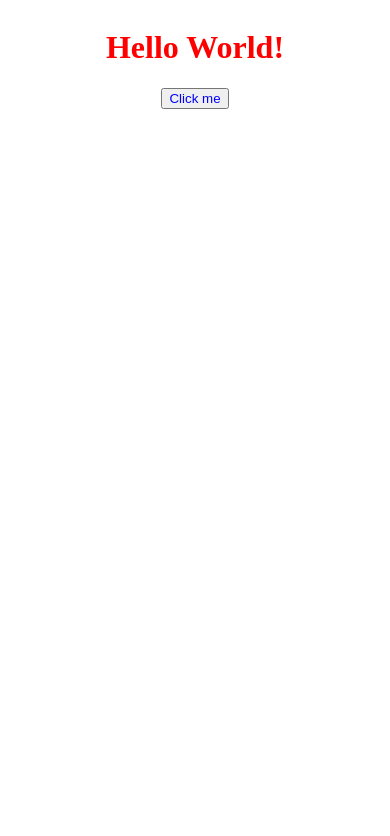
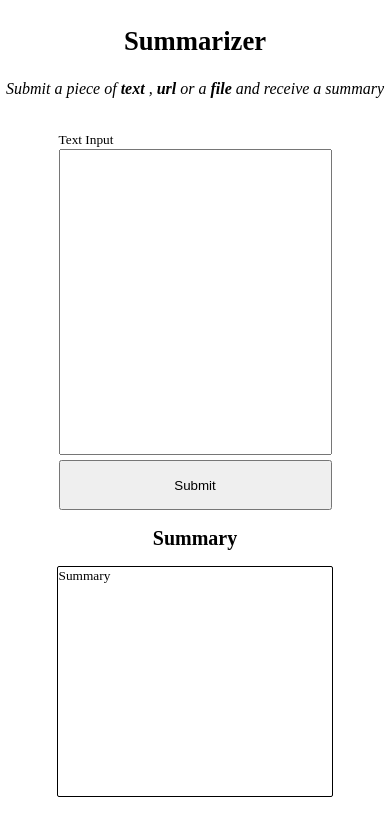
Before and after one commit to liammcintosh97/npl-evaluator, a website: page src/client/views/index.html in a window 390 px wide. Drawn offline with nearby package versions, Linux system fonts and the light colour scheme; files that its build step writes are made by us from their sources.

Commit message:
CSS Layout and Logic
Created  a basic CSS layout and logic for selecting the type of data you want to submit to the API.

```diff
--- a/src/client/js/clickMe.js
+++ /dev/null
@@ -1,4 +0,0 @@
-
-export function click(){
-  alert("You clicked me!");
-}
--- /dev/null
+++ b/src/client/styles/form.scss
@@ -0,0 +1,26 @@
+form{
+  display: flex;
+  flex-direction: column;
+
+  div{
+    display: flex;
+    flex-direction: column;
+
+    input{
+      margin: 0.1em 0 0.4em 0;
+    }
+
+    textarea {
+      margin: 0.1em 0 0.4em 0;
+      resize: none;
+    }
+  }
+
+  #submit-button{
+    height: 50px
+  }
+
+  #url.type-input-container,#file.type-input-container{
+    display: none;
+  }
+}
--- /dev/null
+++ b/src/client/styles/header.scss
@@ -0,0 +1,25 @@
+header{
+  padding: 0.4em 0 0.4em 0;
+
+  h1,.sub-heading{
+    margin: 0.4em 0 0.4em 0;
+  }
+
+  .sub-heading{
+    display: flex;
+    align-items: center;
+    font-style: italic;
+    font-size: 16px;
+    height: 30px;
+  }
+
+  .type-selector{
+    display: inline-block;
+    font-weight: bold;
+    margin: 0 0.25em 0 0.25em;
+
+    &:hover{
+      font-size: 120%;
+    }
+  }
+}
--- /dev/null
+++ b/src/client/styles/main.scss
@@ -0,0 +1,45 @@
+@import "form.scss";
+@import "header.scss";
+@import "summary.scss";
+
+body{
+  display:grid;
+  grid-template-columns: 1fr;
+  grid-template-rows: 15vh 80vh 5vh;
+  grid-template-areas:
+  "hd"
+  "mn"
+  "ft";
+  width: 100vw;
+  height: 100vh;
+  margin: 0px;
+  padding: 0px;
+}
+
+header{
+  grid-area: hd;
+  display: flex;
+  flex-direction: column;
+  justify-content: center;
+  align-items: center;
+}
+
+main{
+  display: flex;
+  grid-area: mn;
+  justify-content: center;
+}
+
+.summarizer{
+  display: flex;
+  flex-direction: column;
+  width: 70vw;
+  margin: 5px;
+  max-width: 1000px;
+}
+
+@media screen and (max-width: 992px) {
+  body{
+    font-size: smaller;
+  }
+}
--- /dev/null
+++ b/src/client/styles/summary.scss
@@ -0,0 +1,14 @@
+.summary-container{
+  display: flex;
+  flex-direction: column;
+  align-items: center;
+  flex: 1;
+
+  .summary{
+    flex: 1;
+    width: 100%;
+    border: solid 1px black ;
+    border-radius: 2px;
+    padding: 0.05em;
+  }
+}
--- a/src/client/styles/test.scss
+++ /dev/null
@@ -1,13 +0,0 @@
-div{
-  display: flex;
-  flex-direction: column;
-  justify-content: center;
-  align-items: center;
-
-  button{
-    color: blue;
-  }
-  h1{
-    color: red;
-  }
-}
--- a/src/client/views/index.html
+++ b/src/client/views/index.html
@@ -2,18 +2,45 @@
 <html lang="en">
   <head>
     <meta charset="utf-8">
-    <title>NPL Evaluator</title>
-    <meta name="description" content="Evaluate a news article with Natural Language Processing">
+    <title>Summarizer</title>
+    <meta name="description" content="Summarizes text, a url or a file with Natural Language Processing">
     <meta name="author" content="Liam McIntosh">
     <meta name="viewport" content="width=device-width, initial-scale=1.0">
     <link rel="stylesheet" href="main.css">
   </head>
   <body>
-    <div>
-      <h1>Hello World!</h1>
-      <button>Click me</button>
-    </div>
+    <header>
+      <h1>Summarizer</h1>
+      <div class="sub-heading">Submit a piece of <a id="text" class="type-selector">text</a>, <a id="url" class="type-selector">url</a> or a <a id="file" class="type-selector">file</a> and receive a summary</div>
+    </header>
+    <main>
+      <div class="summarizer">
+        <form>
 
+          <div id="text" class="type-input-container">
+            <label for="text-input">Text Input</label>
+            <textarea type="text" id="text-input" rows="20"></textarea>
+          </div>
+
+          <div id="url" class="type-input-container">
+            <label for="url-input">URL Input</label>
+            <input type="url" id="url-input">
+          </div>
+
+          <div id="file" class="type-input-container">
+            <label for="file-input">File Input</label>
+            <input type="file" id="file-input">
+          </div>
+
+          <input type="submit" id="submit-button">
+      </form>
+
+      <div class="summary-container">
+        <h2>Summary</h2>
+        <div class="summary">Summary</div>
+      </div>
+      </div>
+    </main>
 
     <script>
       // Check that service workers are supported
--- a/src/server/index.js
+++ b/src/server/index.js
@@ -6,7 +6,7 @@ const port = 8081
 
 dotenv.config();
 
-app.use(express.static('dist'))
+app.use(express.static(__dirname + '/dist'))
 
 app.get("/",(req,res) =>{
   res.sendFile("dist/index.html");
--- a/webpack.dev.js
+++ b/webpack.dev.js
@@ -16,9 +16,7 @@ module.exports = {
     rules: [
       {
         test: /\.js$/,
-        exclude: {
-          test: /node_modules/
-        },
+        exclude: /node_modules/,
         use: {
           loader: "babel-loader",
           options: {
--- a/webpack.prod.js
+++ b/webpack.prod.js
@@ -10,7 +10,7 @@ const WorkboxPlugin = require('workbox-webpack-plugin');
 module.exports = {
   entry: './src/client/index.js',
   mode: 'production',
-  evtool: 'source-map',
+  devtool: 'source-map',
   output: {
     path: path.resolve(__dirname, "dist"),
     libraryTarget: 'var',
@@ -23,9 +23,7 @@ module.exports = {
     rules: [
       {
         test: '/\.js$/',
-        exclude: {
-          test: /node_modules/
-        },
+        exclude: /node_modules/,
         use: {
           loader: "babel-loader",
           options: {
```
Also changed, not shown: src/client/index.js (+5 -3 lines), src/client/js/typeSelector.js (added, +83 -0 lines).
